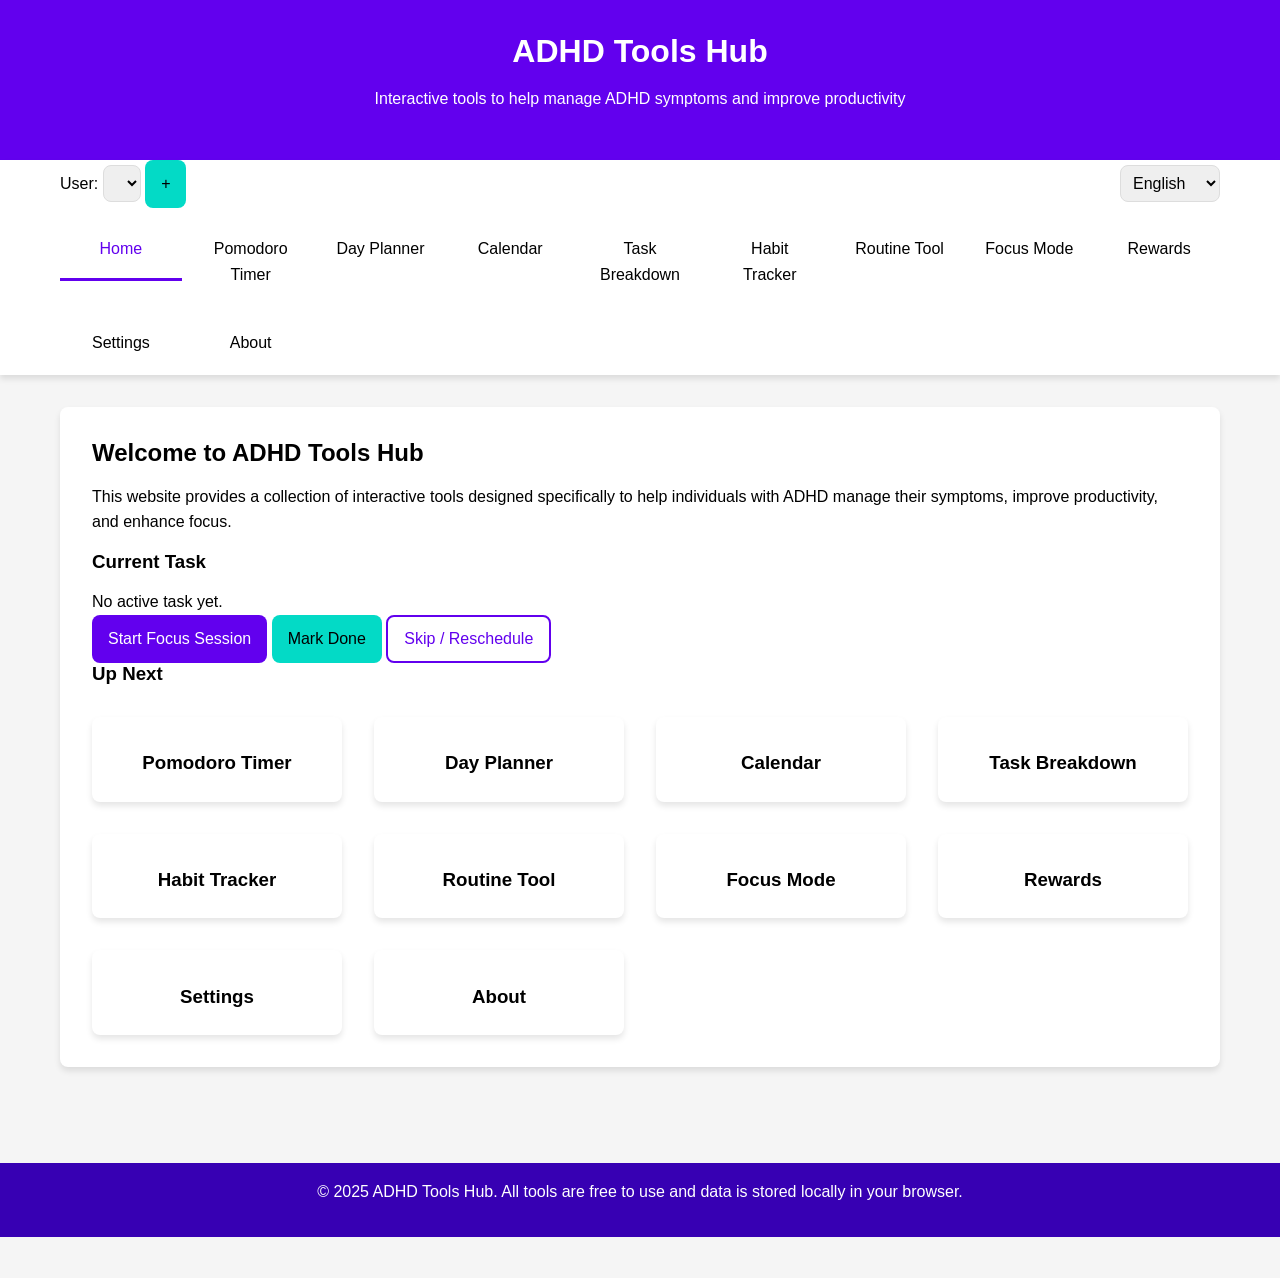
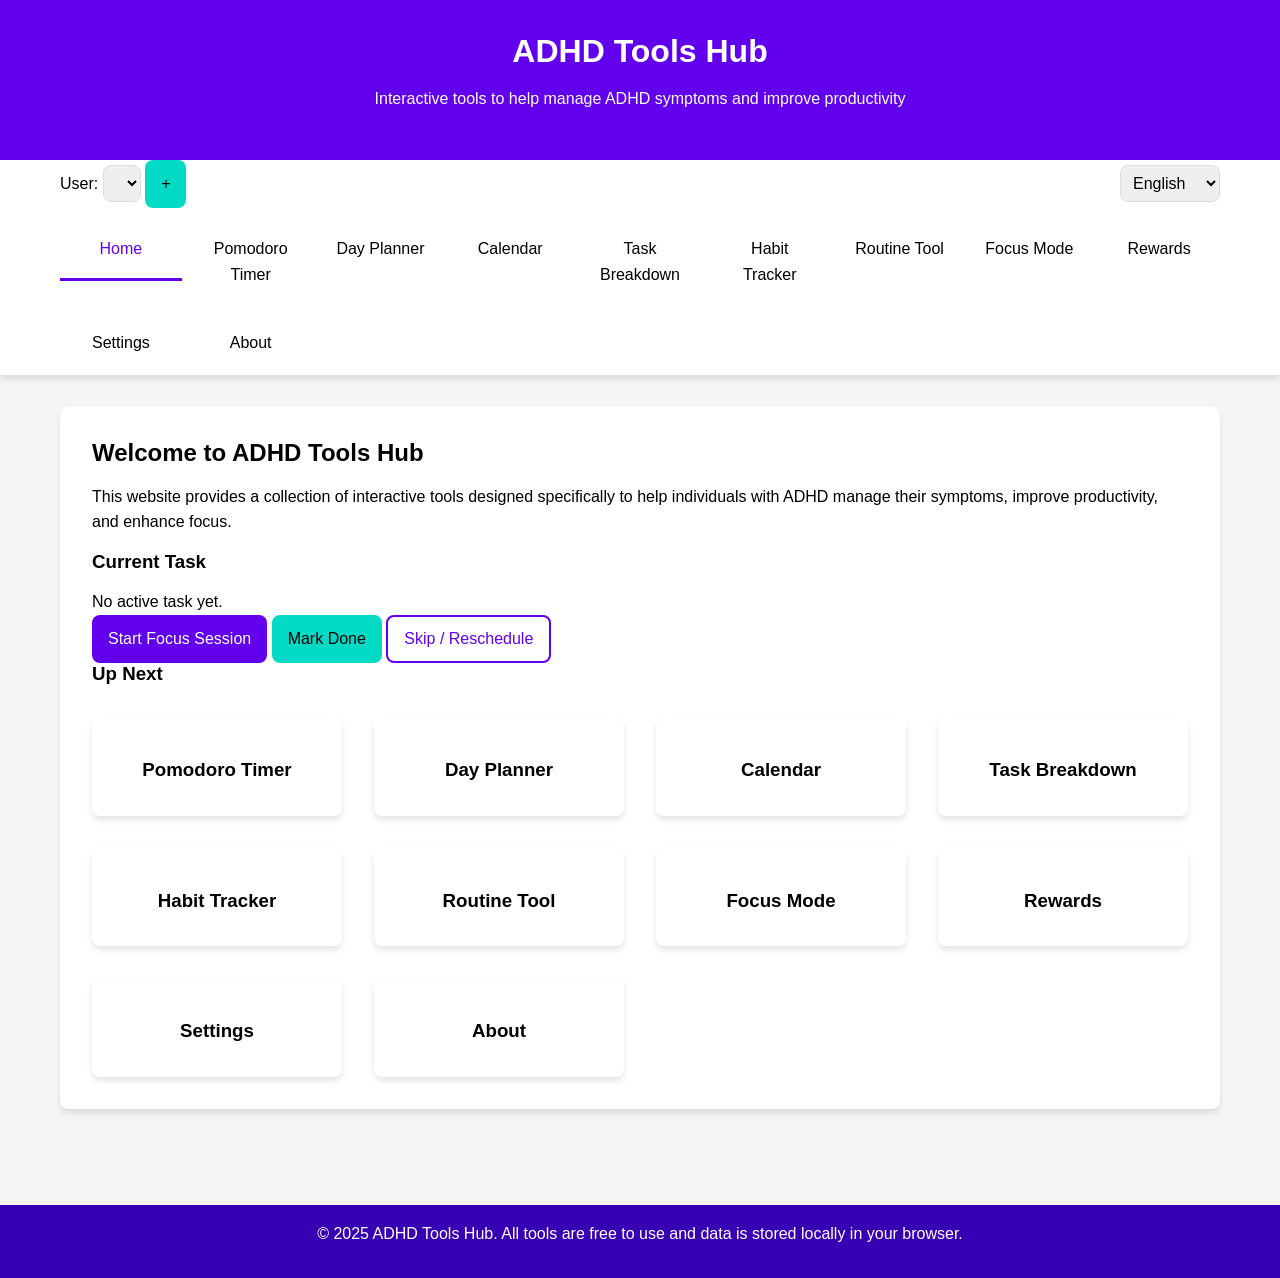

Use Node static server; improve habit calendar styles

--- a/styles.css
+++ b/styles.css
@@ -1048,6 +1048,7 @@ footer {
     nav .container {
         flex-direction: column;
         align-items: stretch;
+        flex-wrap: nowrap;
         gap: 0.5rem;
     }
 
@@ -1057,11 +1058,10 @@ footer {
     }
 
     .hamburger-menu {
-        align-self: flex-end;
-    }
-
-    .hamburger-menu {
         display: block;
+        position: static;
+        transform: none;
+        align-self: flex-end;
         background-color: var(--surface);
         width: 44px;
         height: 44px;
@@ -1139,6 +1139,17 @@ footer {
 
     .habit-tracker-container.new-layout {
         grid-template-columns: 1fr;
+    }
+
+    .habit-list-panel,
+    .habit-calendar-panel {
+        min-width: 0;
+        padding: 1rem;
+    }
+
+    #habit-calendar {
+        overflow-x: auto;
+        -webkit-overflow-scrolling: touch;
     }
 }
 
